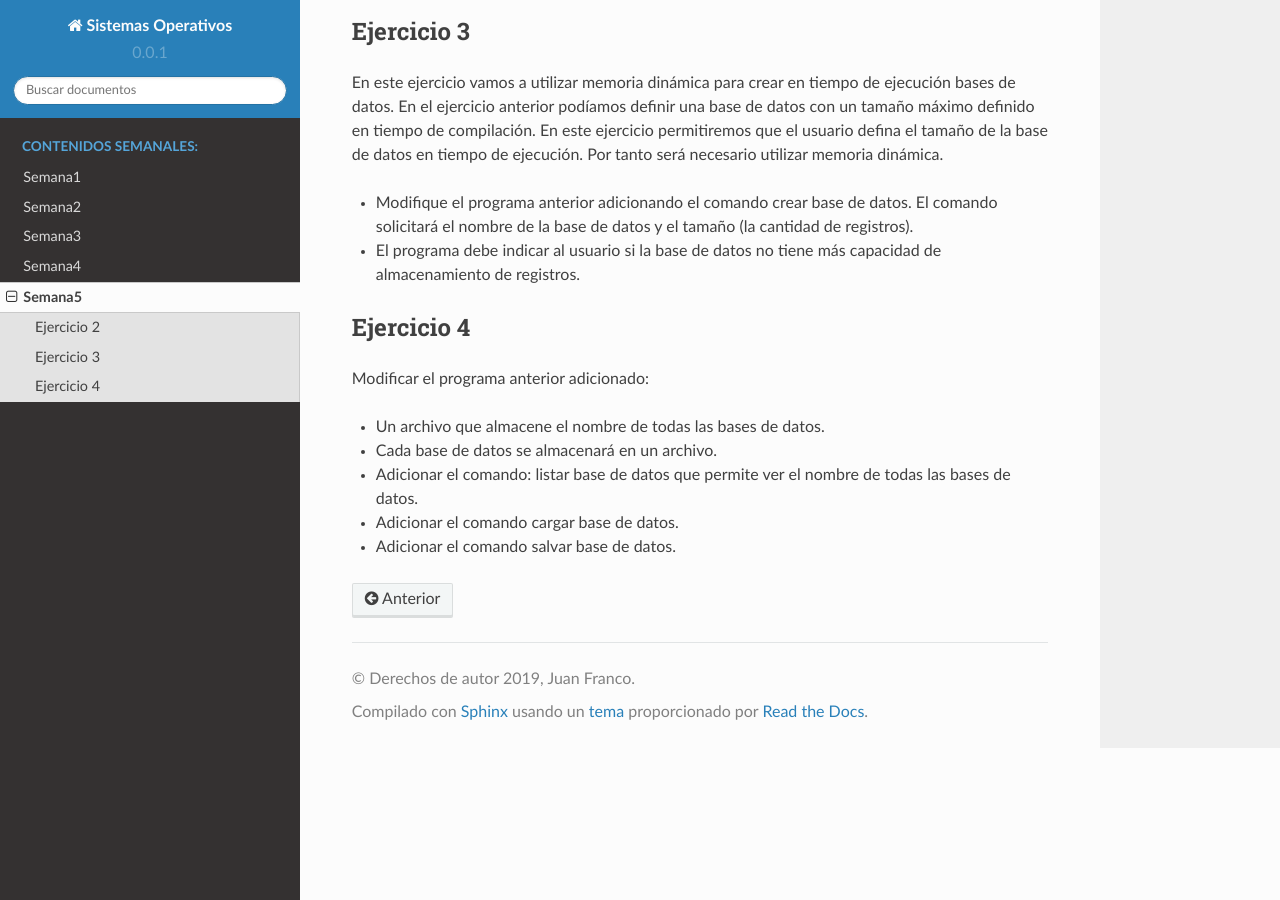
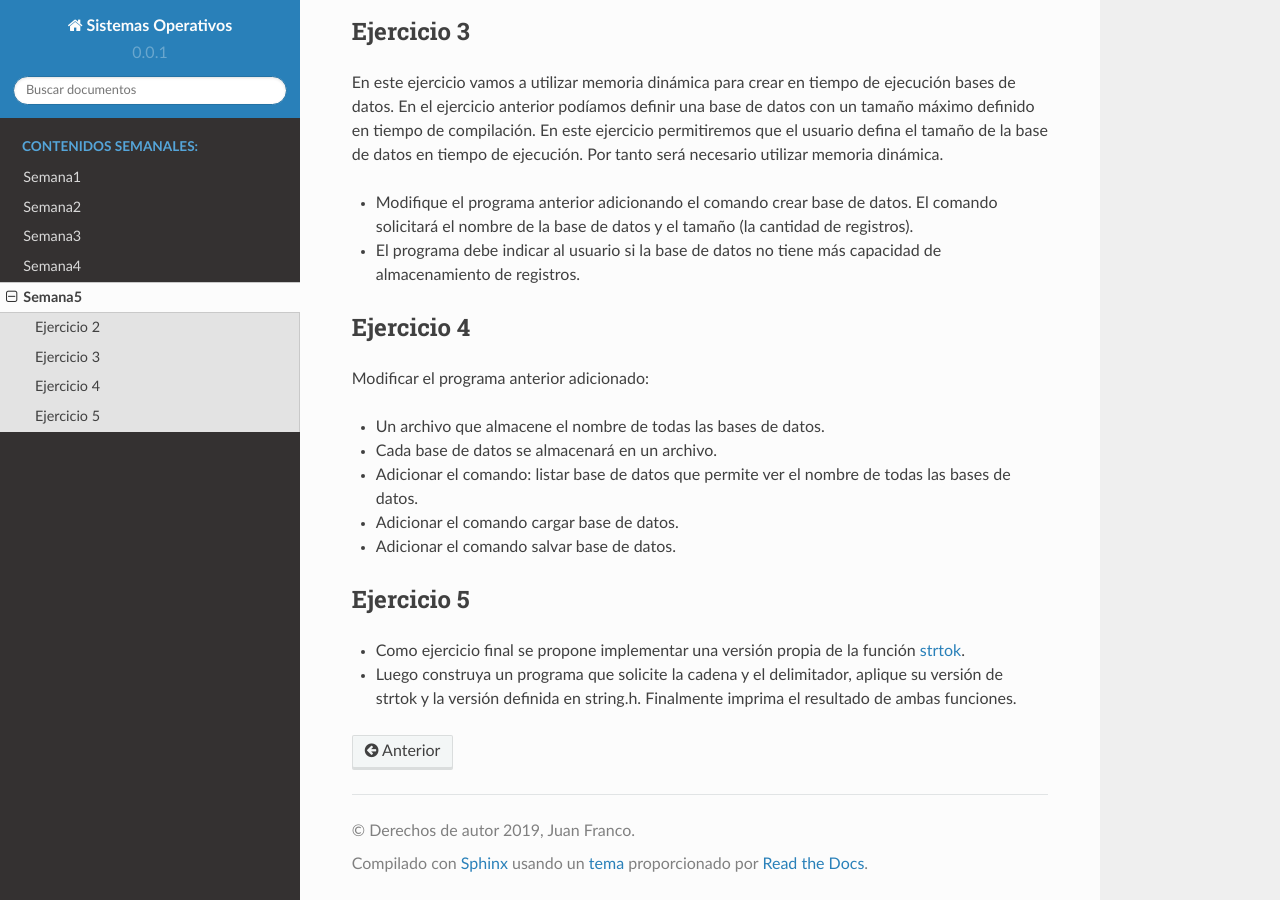
Before and after one commit to juanferfranco/sistemasoperativos, a Sphinx documentation site: the page built from docs/_semana5/semana5.rst, in a window 1280 px wide and 900 px high, scrolled down 784 px. Built offline with Sphinx 7.4.7 and the Read the Docs theme 2.0.0, drawn with Linux system fonts in a browser that asks for light colours.

Commit message:
update week 5

```diff
--- a/docs/_semana5/semana5.rst
+++ b/docs/_semana5/semana5.rst
@@ -55,3 +55,11 @@ Modificar el programa anterior adicionado:
   de datos.
 * Adicionar el comando cargar base de datos.
 * Adicionar el comando salvar base de datos.
+
+Ejercicio 5
+-------------
+
+* Como ejercicio final se propone implementar una versión propia de la función
+  `strtok <https://www.tutorialspoint.com/c_standard_library/c_function_strtok.htm>`__.
+* Luego construya un programa que solicite la cadena y el delimitador, aplique su versión de
+  strtok y la versión definida en string.h. Finalmente imprima el resultado de ambas funciones.
```
